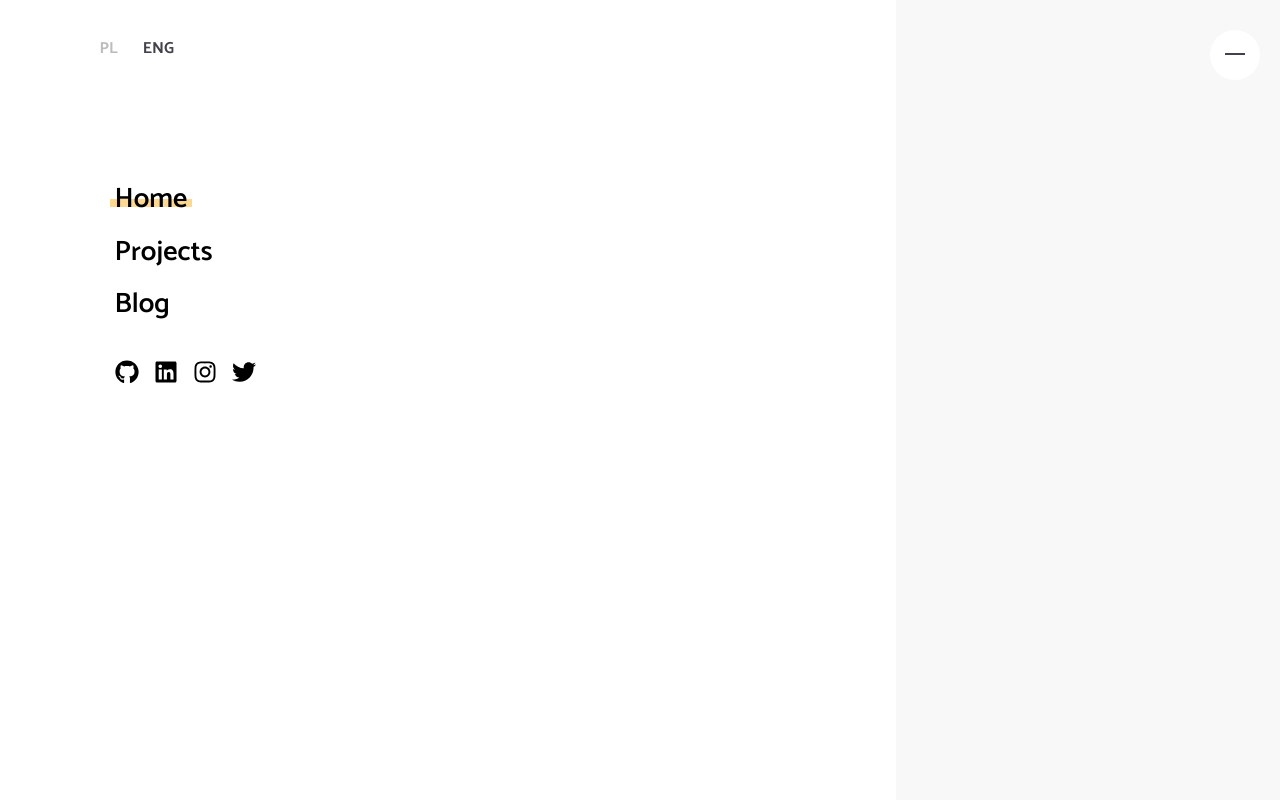
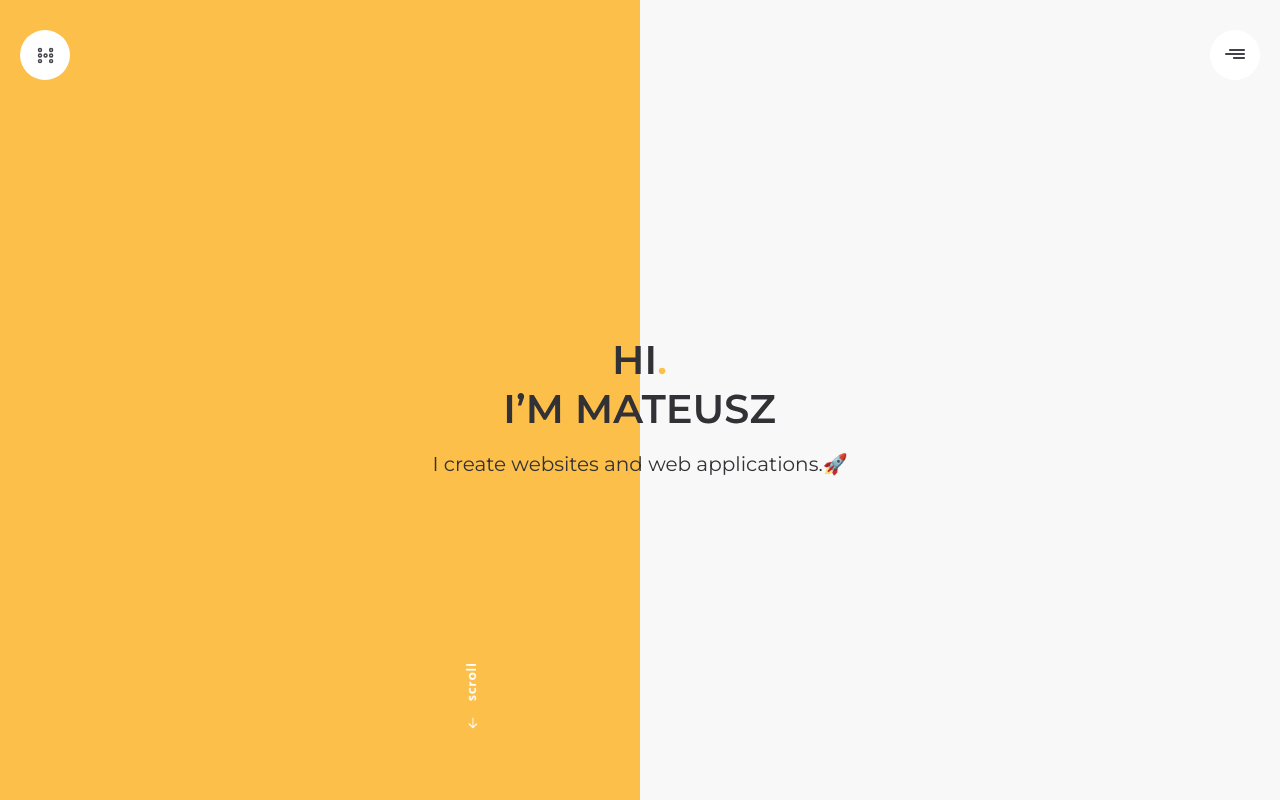
Before and after one commit to hadrysm/portfolio-old, a Gatsby site: page / in a window 1280 px wide. Built offline with nearby package versions, Linux system fonts and the light colour scheme; Gatsby itself is replaced by a stand-in of ours.

Commit message:
Feat: Add PageThemeColor context

```diff
--- a/gatsby-browser.js
+++ b/gatsby-browser.js
@@ -1,14 +1,17 @@
 import React from 'react';
 
-import ThemeProvider from 'providers/ThemeProvider/ThemeProvider';
+import { SCThemeProvider } from 'providers/ThemeProvider/ThemeProvider';
 import { NavigationStateProvider } from 'providers/NavigationStateProvider/NavigationStateProvider';
+import { PageThemeColorsProvider } from 'providers/PageThemeColorsProvider/PageThemeColorsProvider';
 
 import Layout from 'templates/Layout/Layout';
 
-export const wrapPageElement = ({ element, props }) => (
-  <NavigationStateProvider>
-    <ThemeProvider>
-      <Layout {...props}>{element}</Layout>
-    </ThemeProvider>
-  </NavigationStateProvider>
+export const wrapPageElement = ({ element, props }) => <Layout {...props}>{element}</Layout>;
+
+export const wrapRootElement = ({ element }) => (
+  <PageThemeColorsProvider>
+    <NavigationStateProvider>
+      <SCThemeProvider>{element}</SCThemeProvider>
+    </NavigationStateProvider>
+  </PageThemeColorsProvider>
 );
--- a/gatsby-ssr.js
+++ b/gatsby-ssr.js
@@ -1,4 +1,4 @@
-export { wrapPageElement } from './gatsby-browser';
+export { wrapPageElement, wrapRootElement } from './gatsby-browser';
 
 /**
  * Implement Gatsby's SSR (Server Side Rendering) APIs in this file.
--- a/src/assets/styles/GlobalStyles.js
+++ b/src/assets/styles/GlobalStyles.js
@@ -19,7 +19,7 @@ html {
 body {
   font-size: 1.6rem;
   font-family: ${({ theme }) => theme.font.family.primary};
-  background-color: ${({ theme }) => theme.colors.background};
+  background-color: ${({ theme }) => theme.background};
   text-rendering: optimizeLegibility;
 }
 
--- a/src/assets/styles/theme.js
+++ b/src/assets/styles/theme.js
@@ -7,19 +7,28 @@ const breakpoints = {
   huge: 1700,
 };
 
-export const theme = {
-  colors: {
+const colors = {
   background: '#F8F8F8',
   white: '#FFFFFF',
   black: '#000000',
   main: '#434149',
-    text: '#434149',
-    primary: '#FCBF49',
-    secondary: '#E63946',
-    tertiary: '#3C404D',
+  text: '#323136',
+  yellow: '#FCBF49',
+  red: '#E63946',
   grey: ' #BCBCBC',
   grey100: ' #9C9C9C',
+  grey400: '#3C404D',
+};
+
+export const pageTheme = {
+  home: {
+    primary: colors.yellow,
+    secondary: colors.grey400,
   },
+};
+
+export const theme = {
+  ...colors,
   font: {
     family: {
       primary: `'Montserrat', sans-serif`,
--- a/src/components/atoms/Burger/Burger.styles.js
+++ b/src/components/atoms/Burger/Burger.styles.js
@@ -4,7 +4,7 @@ import { motion } from 'framer-motion';
 export const BurgerButton = styled(motion.button)`
   width: 5rem;
   height: 5rem;
-  background-color: ${({ theme }) => theme.colors.white};
+  background-color: ${({ theme }) => theme.white};
   border: none;
   border-radius: 50%;
   display: flex;
@@ -27,7 +27,7 @@ export const Line = styled(motion.span)`
   width: 2rem;
   height: 2px;
   margin-bottom: 2px;
-  background-color: ${({ theme }) => theme.colors.main};
+  background-color: ${({ theme }) => theme.main};
   border-radius: 2px;
   transform-origin: right;
 `;
--- a/src/components/atoms/Logo/Logo.styles.js
+++ b/src/components/atoms/Logo/Logo.styles.js
@@ -3,7 +3,7 @@ import styled from 'styled-components';
 export const Wrapper = styled.div`
   width: 5rem;
   height: 5rem;
-  background-color: ${({ theme }) => theme.colors.white};
+  background-color: ${({ theme }) => theme.white};
   border-radius: 50%;
-  color: ${({ theme }) => theme.colors.main};
+  color: ${({ theme }) => theme.main};
 `;
--- a/src/components/atoms/NavItem/NavItem.js
+++ b/src/components/atoms/NavItem/NavItem.js
@@ -3,7 +3,7 @@ import PropTypes from 'prop-types';
 
 import { Li, Mask, Text, CTALink } from './NavItem.style';
 
-const transition = { duration: 0.8, ease: [0.6, 0.01, -0.05, 0.9] };
+const transition = { duration: 0.6, ease: [0.6, 0.01, -0.05, 0.9] };
 
 const maskVariants = {
   open: {
--- a/src/components/atoms/NavItem/NavItem.style.js
+++ b/src/components/atoms/NavItem/NavItem.style.js
@@ -18,7 +18,7 @@ export const Mask = styled(motion.span)`
   left: 0;
   width: 100%;
   height: 100%;
-  background-color: ${({ theme }) => theme.colors.white};
+  background-color: ${({ theme }) => theme.white};
 `;
 
 export const Text = styled.span`
@@ -40,7 +40,7 @@ export const Text = styled.span`
     left: 0;
     width: 100%;
     height: 0.8rem;
-    background-color: ${({ theme, colorContext }) => theme.colors[colorContext]};
+    background-color: ${({ theme, colorContext }) => theme[colorContext]};
     opacity: 0.6;
     transform-origin: left;
     z-index: -1;
--- a/src/components/atoms/ScrollDown/ScrollDown.style.js
+++ b/src/components/atoms/ScrollDown/ScrollDown.style.js
@@ -9,7 +9,7 @@ export const Wrapper = styled(motion.div)`
   justify-content: center;
   align-items: center;
   transform: rotate(-90deg);
-  color: ${({ theme }) => theme.colors.white};
+  color: ${({ theme }) => theme.white};
   font-size: ${({ theme }) => theme.font.size.body.xs};
   font-weight: ${({ theme }) => theme.font.weight.bold};
 `;
--- a/src/components/atoms/SocialIcon/SocialIcon.js
+++ b/src/components/atoms/SocialIcon/SocialIcon.js
@@ -13,7 +13,7 @@ const socialVariants = {
     x: 0,
     transition: {
       ...transition,
-      delay: 1.2,
+      // delay: 0.7,
     },
   },
   closed: {
@@ -25,7 +25,7 @@ const socialVariants = {
   },
 };
 
-const SocialIcon = ({ icon: Icon, href = '/' }) => (
+const SocialIcon = ({ icon: Icon, href }) => (
   <Wrapper variants={socialVariants}>
     <CTA isHyperLink href={href}>
       <Icon />
@@ -35,7 +35,7 @@ const SocialIcon = ({ icon: Icon, href = '/' }) => (
 
 SocialIcon.propTypes = {
   icon: PropTypes.elementType.isRequired,
-  href: PropTypes.string,
+  href: PropTypes.string.isRequired,
 };
 
 export default SocialIcon;
--- a/src/components/molecules/LangList/LangList.js
+++ b/src/components/molecules/LangList/LangList.js
@@ -4,7 +4,7 @@ import { List, Item } from './LangList.style';
 
 // add links and lang change handler
 
-const transition = { duration: 0.5, ease: [0.6, 0.01, -0.05, 0.9] };
+const transition = { duration: 0.3, ease: [0.6, 0.01, -0.05, 0.9] };
 
 const langVariants = {
   open: {
--- a/src/components/molecules/LangList/LangList.style.js
+++ b/src/components/molecules/LangList/LangList.style.js
@@ -11,6 +11,6 @@ export const Item = styled(motion.li)`
   padding: 0 1rem;
   text-transform: uppercase;
   font-family: ${({ theme }) => theme.font.family.secondary};
-  color: ${({ theme, active }) => (active ? theme.colors.text : theme.colors.grey)};
+  color: ${({ theme, active }) => (active ? theme.text : theme.grey)};
   font-weight: ${({ theme }) => theme.font.weight.bold};
 `;
--- a/src/components/molecules/NavList/NavList.js
+++ b/src/components/molecules/NavList/NavList.js
@@ -9,19 +9,19 @@ const links = [
     id: 1,
     label: 'Home',
     path: '/',
-    colorContext: 'primary',
+    colorContext: 'yellow',
   },
   {
     id: 2,
     label: 'Projects',
     path: '/projects',
-    colorContext: 'secondary',
+    colorContext: 'red',
   },
   {
     id: 3,
     label: 'Blog',
     path: '/blog',
-    colorContext: 'tertiary',
+    colorContext: 'grey400',
   },
 ];
 
--- a/src/components/organisms/Header/Header.style.js
+++ b/src/components/organisms/Header/Header.style.js
@@ -4,6 +4,7 @@ export const StyledHeader = styled.header`
   position: fixed;
   top: 0;
   left: 0;
+  right: 0;
   width: 100%;
   display: flex;
   justify-content: space-between;
--- a/src/components/organisms/Hero/Hero.style.js
+++ b/src/components/organisms/Hero/Hero.style.js
@@ -8,7 +8,7 @@ export const Container = styled.div`
 export const Wrapper = styled.div`
   height: 100vh;
   position: relative;
-  background-color: ${({ theme }) => theme.colors.primary};
+  background-color: ${({ theme }) => theme.primary};
   z-index: ${({ theme }) => theme.zIndex.level2};
 `;
 
@@ -30,15 +30,15 @@ export const Mask = styled(motion.span)`
   left: 50%;
   width: 100%;
   height: 100%;
-  background-color: ${({ theme }) => theme.colors.background};
+  background-color: ${({ theme }) => theme.background};
 `;
 
 export const Title = styled.h1`
-  color: ${({ theme }) => theme.colors.text};
+  color: ${({ theme }) => theme.text};
 `;
 
 export const SubTitle = styled.h2`
-  color: ${({ theme }) => theme.colors.text};
+  color: ${({ theme }) => theme.text};
   text-align: center;
   font-weight: ${({ theme }) => theme.font.weight.regular};
   font-size: ${({ theme }) => theme.font.size.headers.xs};
--- a/src/components/organisms/Menu/Menu.js
+++ b/src/components/organisms/Menu/Menu.js
@@ -7,7 +7,7 @@ import SocialList from 'components/molecules/SocialList/SocialList';
 import { useNavigationState } from 'providers/NavigationStateProvider/NavigationStateProvider';
 import { Wrapper, Nav } from './Menu.style';
 
-const transition = { duration: 0.8, ease: [0.6, 0.01, -0.05, 0.9] };
+const transition = { duration: 0.4, ease: [0.6, 0.01, -0.05, 0.9] };
 
 const sidebarVariants = {
   open: {
@@ -27,10 +27,10 @@ const sidebarVariants = {
 
 const parentVariants = {
   open: {
-    transition: { staggerChildren: 0.1, delayChildren: 0.4, staggerDirection: -1 },
+    transition: { staggerChildren: 0.1, delayChildren: 0.3, staggerDirection: -1 },
   },
   closed: {
-    transition: { staggerChildren: 0.1 },
+    transition: { staggerChildren: 0.1, delayChildren: -0.3 },
   },
 };
 
--- a/src/components/organisms/Menu/Menu.style.js
+++ b/src/components/organisms/Menu/Menu.style.js
@@ -8,7 +8,7 @@ export const Wrapper = styled(motion.div)`
   height: 100%;
   width: 70%;
   max-width: ${({ theme }) => theme.layout.maxContainerWidth};
-  background-color: ${({ theme }) => theme.colors.white};
+  background-color: ${({ theme }) => theme.white};
   z-index: ${({ theme }) => theme.zIndex.level7};
 `;
 
--- a/src/providers/NavigationStateProvider/NavigationStateProvider.js
+++ b/src/providers/NavigationStateProvider/NavigationStateProvider.js
@@ -1,11 +1,11 @@
 import React, { createContext, useState, useContext } from 'react';
 import PropTypes from 'prop-types';
 
-const NavigationStateContext = createContext(false);
-const NavigationDispatchContext = createContext(() => {});
+const NavigationStateContext = createContext();
+const NavigationDispatchContext = createContext();
 
 const NavigationStateProvider = ({ children }) => {
-  const [isOpen, setIsOpen] = useState(true);
+  const [isOpen, setIsOpen] = useState(false);
 
   return (
     <NavigationStateContext.Provider value={isOpen}>
--- /dev/null
+++ b/src/providers/PageThemeColorsProvider/PageThemeColorsProvider.js
@@ -0,0 +1,43 @@
+import React, { createContext, useContext, useState } from 'react';
+import PropTypes from 'prop-types';
+
+import { pageTheme } from 'assets/styles/theme';
+
+const PageThemeColorsContext = createContext();
+const PageThemeColorsDispatchContext = createContext();
+
+const PageThemeColorsProvider = ({ children }) => {
+  const [pageColorsTheme, setPageColorsTheme] = useState(pageTheme.home);
+
+  return (
+    <PageThemeColorsContext.Provider value={pageColorsTheme}>
+      <PageThemeColorsDispatchContext.Provider value={setPageColorsTheme}>
+        {children}
+      </PageThemeColorsDispatchContext.Provider>
+    </PageThemeColorsContext.Provider>
+  );
+};
+
+const usePageThemeColorsState = () => {
+  const pageColorsTheme = useContext(PageThemeColorsContext);
+  if (pageColorsTheme === undefined) {
+    throw new Error('usePageColorsState must be used within a NavigationStateProvider');
+  }
+
+  return pageColorsTheme;
+};
+
+const usePageThemeColorsDispatch = () => {
+  const setPageTheme = useContext(PageThemeColorsDispatchContext);
+  if (setPageTheme === undefined) {
+    throw new Error('useNavigationDispatch must be used within a NavigationStateProvider');
+  }
+
+  return setPageTheme;
+};
+
+PageThemeColorsProvider.propTypes = {
+  children: PropTypes.oneOfType([PropTypes.arrayOf(PropTypes.node), PropTypes.node]).isRequired,
+};
+
+export { PageThemeColorsProvider, usePageThemeColorsState, usePageThemeColorsDispatch };
--- a/src/providers/ThemeProvider/ThemeProvider.js
+++ b/src/providers/ThemeProvider/ThemeProvider.js
@@ -2,18 +2,23 @@ import React from 'react';
 import { ThemeProvider } from 'styled-components';
 import PropTypes from 'prop-types';
 
+import { usePageThemeColorsState } from 'providers/PageThemeColorsProvider/PageThemeColorsProvider';
 import GlobalStyled from 'assets/styles/GlobalStyles';
 import { theme } from 'assets/styles/theme';
 
-const TProvider = ({ children }) => (
-  <ThemeProvider theme={theme}>
-    <GlobalStyled />
-    {children}
-  </ThemeProvider>
-);
+const SCThemeProvider = ({ children }) => {
+  const pageTheme = usePageThemeColorsState();
 
-TProvider.propTypes = {
+  return (
+    <ThemeProvider theme={{ ...theme, ...pageTheme }}>
+      <GlobalStyled />
+      {children}
+    </ThemeProvider>
+  );
+};
+
+SCThemeProvider.propTypes = {
   children: PropTypes.oneOfType([PropTypes.arrayOf(PropTypes.node), PropTypes.node]).isRequired,
 };
 
-export default TProvider;
+export { SCThemeProvider };
```
Lines whose indentation alone changed are shown as unchanged.
